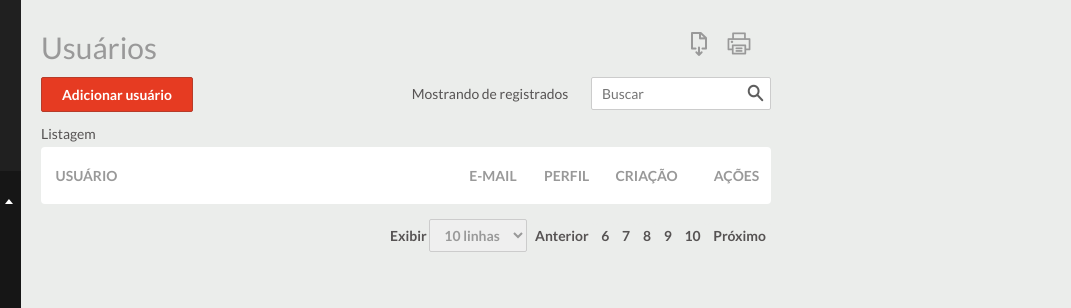
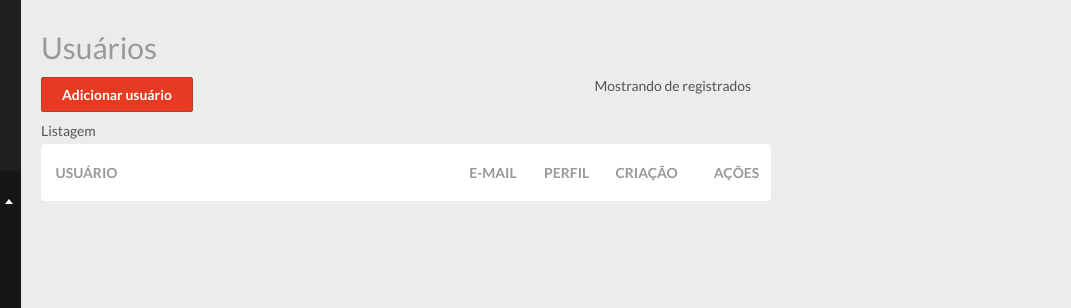
Before and after one commit to VansSalvador/layout-vanessa, a plain HTML site: page static/usuarios.html in a window 1280 px wide. Shown: the part 73-381 px from the top of the page, 209-1280 px from the left. Drawn offline with nearby package versions, Linux system fonts and the light colour scheme; some packages are replaced by stand-ins of ours; no server answers; a script that the page names is missing.

Commit message:
removendo controles não implementados

```diff
--- a/static/css/users.css
+++ b/static/css/users.css
@@ -1,3 +1,5 @@
 #userheader{padding-right:200px;}
 :disabled{opacity:.5;}
 .forcelowercase{text-transform:lowercase;}
+.removed{display:none;}
+.f-700{margin-top:.75em;}
--- a/static/usuarios.html
+++ b/static/usuarios.html
@@ -58,7 +58,7 @@
 				<div class="f-left col_50">
 					<h2 class="f-left">Usuários</h2>
 				</div>
-				<div class="f-left col_50">
+				<div class="f-left col_50 removed">
 					<button class="f-right ico icon-print"></button>
 					<ul class="dropitmenu f-right downselect">
 						<li>
@@ -77,7 +77,7 @@
 				</div>
 				<div class="f-right col_70 t-right">
 					<span class="m-r20">Mostrando {{users.length}} de {{users.length}} registrados</span>
-					<input class="input search" placeholder="Buscar">
+					<input class="input search removed" placeholder="Buscar">
 				</div>
 			</div>
 			<div class="row">
@@ -116,7 +116,7 @@
 			</div>
 			<div class="row m-b15">
 				<div class="col_100">
-					<div class="f-right table-pagination ">
+					<div class="f-right table-pagination removed">
 						<label>Exibir</label> <select class="input"><option>10 linhas</option></select>
 						<ul>
 							<li><a href="#">Anterior</a></li>
```
